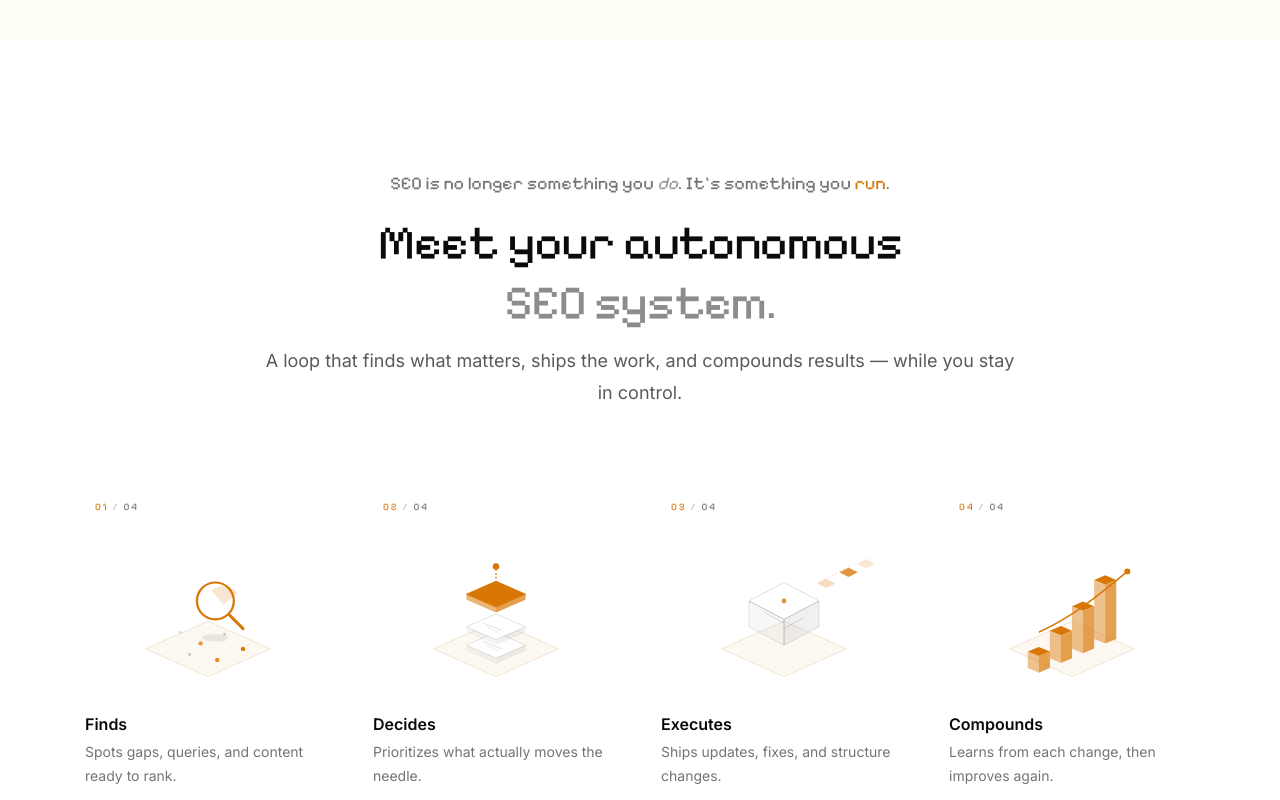
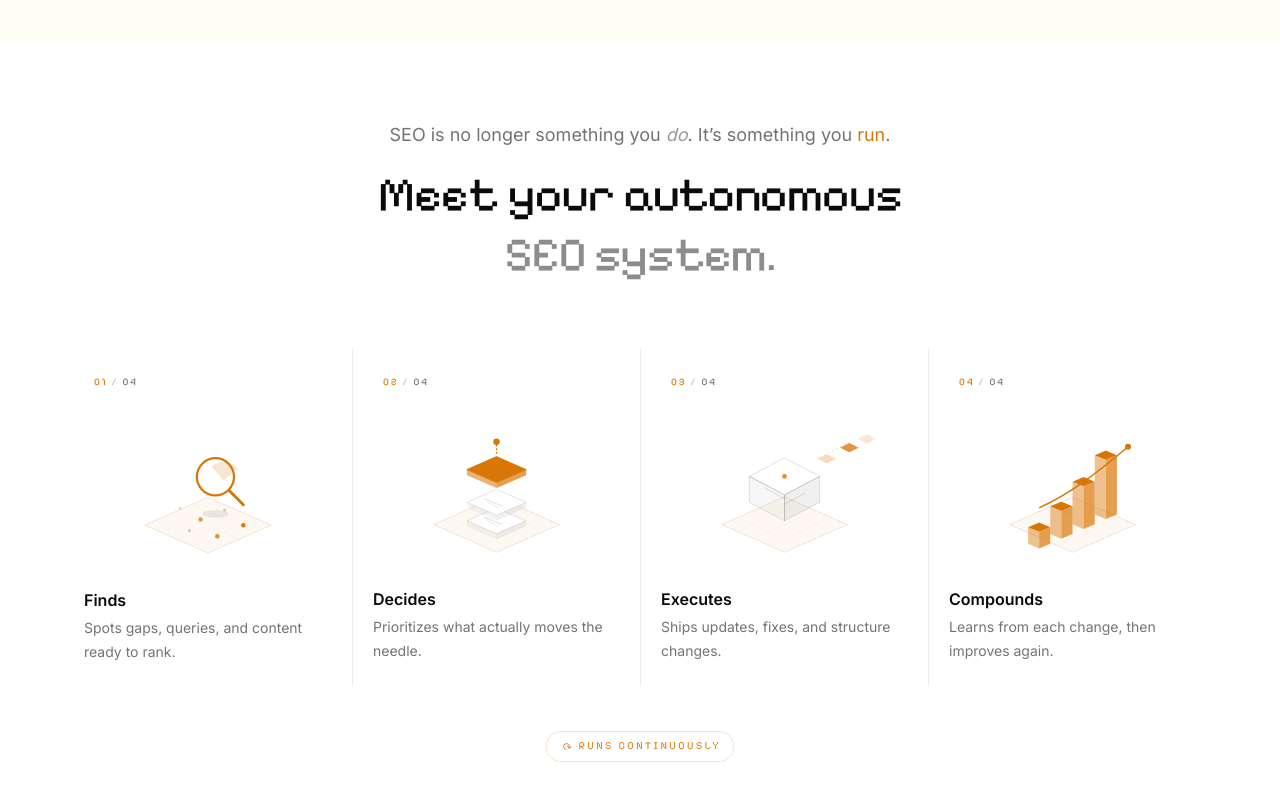
Before and after one commit to saumyarex/ai-agent-for-seo, a Next.js app: page / in a window 1280 px wide. Shown: the part 2280-3080 px from the top of the page. Built offline with nearby package versions, Linux system fonts and the light colour scheme.

Commit message:
refactor: Enhance layout and spacing in SolutionSection for improved readability

```diff
--- a/components/sections/SolutionSection.tsx
+++ b/components/sections/SolutionSection.tsx
@@ -437,7 +437,7 @@ function SolutionSection() {
   const reduce = useReducedMotion();
 
   return (
-    <Section id="solution" className="relative overflow-hidden bg-white">
+    <Section id="solution" className="relative overflow-hidden bg-white py-16! sm:py-20!">
       <div
         aria-hidden
         className="pointer-events-none absolute inset-0 -z-10 [background-image:radial-gradient(rgba(0,0,0,0.04)_1px,transparent_1px)] [mask-image:radial-gradient(ellipse_at_center,black_40%,transparent_75%)] [background-size:22px_22px]"
@@ -448,27 +448,35 @@ function SolutionSection() {
       />
 
       <div className="relative mx-auto max-w-6xl">
-        <Reveal>
-          <p className="font-pixelify text-center text-base text-black/55 sm:text-lg">
-            SEO is no longer something you <em className="text-black/40">do</em>
-            . It&rsquo;s something you <span className="text-brand">run</span>.
+        <p className="text-center text-base text-black/55 sm:text-lg">
+          SEO is no longer something you <em className="text-black/40">do</em>.
+          It&rsquo;s something you <span className="text-brand">run</span>.
         </p>
-        </Reveal>
 
         <div className="mt-4">
           <SectionHeading
             title="Meet your autonomous"
             titleHighlight="SEO system."
-            description="A loop that finds what matters, ships the work, and compounds results — while you stay in control."
           />
         </div>
 
         <div className="relative mt-16">
           <ul className="relative grid grid-cols-1 sm:grid-cols-2 md:grid-cols-4">
-            {nodes.map(({ kind, title, description }, i) => (
+            {nodes.map(({ kind, title, description }, i) => {
+              const dividerClasses = [
+                // i=0: no dividers
+                "",
+                // i=1: left on sm+ ; top on mobile
+                "border-t border-black/8 sm:border-t-0 sm:border-l",
+                // i=2: top on mobile & sm; left on md
+                "border-t border-black/8 md:border-t-0 md:border-l",
+                // i=3: top on mobile & sm; left on sm & md
+                "border-t border-black/8 sm:border-l md:border-t-0",
+              ][i];
+              return (
                 <div
                   key={title}
-                className="group relative flex h-full flex-col overflow-hidden rounded-2xl border border-transparent p-3 transition-all duration-300 hover:border-black/10 hover:shadow-[0_10px_30px_-12px_rgba(0,0,0,0.08)]"
+                  className={`group relative flex h-full flex-col overflow-hidden p-3 transition-all duration-300 hover:bg-black/[0.015] ${dividerClasses ?? ""}`}
                 >
                   {/* iso scene canvas */}
                   <div className="relative aspect-[5/4] w-full overflow-hidden rounded-xl">
@@ -501,16 +509,16 @@ function SolutionSection() {
                     </p>
                   </div>
                 </div>
-            ))}
+              );
+            })}
           </ul>
 
-          <Reveal delay={0.4}>
           <div className="mt-12 flex items-center justify-center">
             <div className="text-brand/85 font-pixelify ring-brand/20 inline-flex items-center gap-2 rounded-full bg-white/80 px-3 py-1.5 text-[11px] tracking-[0.22em] ring-1 backdrop-blur">
               <motion.span
                 aria-hidden
                 animate={reduce ? undefined : { rotate: 360 }}
-                  transition={{ duration: 6, repeat: Infinity, ease: "linear" }}
+                transition={{ duration: 2, repeat: Infinity, ease: "linear" }}
                 className="inline-block"
               >
                 ↻
@@ -518,7 +526,6 @@ function SolutionSection() {
               RUNS CONTINUOUSLY
             </div>
           </div>
-          </Reveal>
         </div>
       </div>
     </Section>
```
Lines whose indentation alone changed are shown as unchanged.
